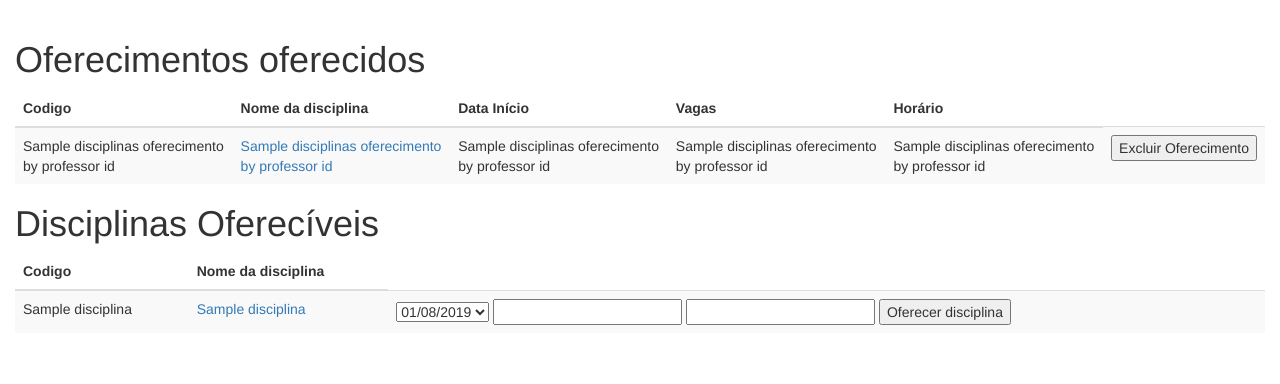
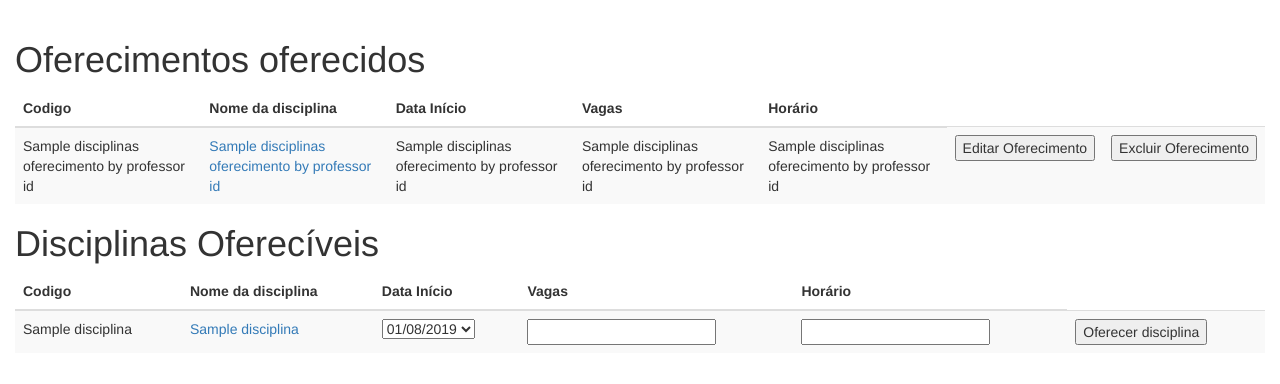
Before and after one commit to CaioCGH/ProjetoMAC350, a Flask app: page /painel_do_professor in a window 1280 px wide. Shown: the part 51-435 px from the top of the page. Run offline with Flask 2, Linux system fonts and the light colour scheme; the visitor is signed in with stand-in values (Sample User, id 1); tables that the repository leaves empty hold one stand-in row (values such as "Sample post"); a database or web service that is not in the repository returns one stand-in record (values such as "Sample title"); some libraries are stand-ins or nearby versions.

Commit message:
update do oferecimento

```diff
--- a/EP3/pessoa-curriculo/EP3_10262627_INTER_MOD_PEO_CUR.sql
+++ b/EP3/pessoa-curriculo/EP3_10262627_INTER_MOD_PEO_CUR.sql
@@ -211,7 +211,7 @@ LANGUAGE plpgsql;
 -- ==============================  FIM DAS FUNÇÕES DE DELETE ====================================
 
 -- ==============================  INÎCIO DAS FUNÇÕES DE UPDATE =================================
-CREATE OR REPLACE FUNCTION update_oferecimento(of_id integer, of_pr_id integer, of_dis_id integer, of_DataInicio integer, of_Vagas integer, of_Horario TEXT)
+CREATE OR REPLACE FUNCTION update_oferecimento(of_id integer, of_pr_id integer, of_dis_id integer, of_DataInicio TEXT, of_Vagas integer, of_Horario TEXT)
 RETURNS VOID AS $$
 DECLARE
 BEGIN
--- a/web/app.py
+++ b/web/app.py
@@ -144,7 +144,17 @@ def update_disciplina():
     disciplina_id = request.form.get('disciplina_a_atualizar')
     query = 'select * from disciplina where dis_id = {}'.format(disciplina_id)
     disciplina = get_query_one('curriculo', query)
-    return render_template('update_disciplina.html', disciplina=disciplina)
+    return render_template('update_oferecimento.html', disciplina=disciplina)
+
+@app.route('/update_oferecimento', methods=['POST'])
+def update_oferecimento():
+    oferecimento_id = request.form.get('oferecimento_a_atualizar')
+    query = 'select * from oferecimento where of_id = {}'.format(oferecimento_id)
+    oferecimento = get_query_one('pessoa-curriculo', query)
+    disciplina_id = request.form.get('disciplina_a_atualizar')
+    query = 'select * from disciplina where dis_id = {}'.format(disciplina_id)
+    disciplina = get_query_one('curriculo', query)
+    return render_template('update_oferecimento.html', oferecimento=oferecimento, disciplina=disciplina)
 
 @app.route('/do_update_disciplina', methods=['POST'])
 def do_update_disciplina():
@@ -161,7 +171,20 @@ def do_update_disciplina():
     get_execute('curriculo', query)
     return painel_do_administrador()
 
-    return render_template('update_disciplina.html', disciplina=disciplina)
+@app.route('/do_update_oferecimento', methods=['POST'])
+def do_update_oferecimento():
+    oferecimento_id    = request.form.get('oferecimento_id')
+    codigo    = request.form.get('codigo')
+    dataInicio= request.form.get('dataInicio')
+    nvagas    = request.form.get('nvagas')
+    horario   = request.form.get('horario')
+    query = 'SELECT * FROM disciplina WHERE dis_Codigo = \'{}\''.format(codigo)
+    disciplina = get_query_one('curriculo', query)
+    query = 'select update_oferecimento({}, {}, {}, \'{}\', {}, \'{}\' \
+    );'.format(oferecimento_id, session['pessoa_id'], disciplina[0], dataInicio, nvagas, horario)
+    get_execute('pessoa-curriculo', query)
+
+    return painel_do_professor()
 
 @app.route('/do_create_disciplina', methods=['POST'])
 def do_create_disciplina():
--- a/web/templates/painel_do_professor.html
+++ b/web/templates/painel_do_professor.html
@@ -21,12 +21,17 @@
                         <td>{{disciplina[4]}}</td>
                         <td>{{disciplina[5]}}</td>
                         <td>{{disciplina[6]}}</td>
-                        <td>
-                        <form action="/delete_oferecimento" method="post">
+
+                        <td><form action="/update_oferecimento" method="post">
+                            <input type="hidden" value="{{ disciplina[3]}}" name="oferecimento_a_atualizar">
+                            <input type="hidden" value="{{ disciplina[0]}}" name="disciplina_a_atualizar">
+                            <input type=submit value="Editar Oferecimento">
+                        </form></td>
+                        <td><form action="/delete_oferecimento" method="post">
                             <input type="hidden" value="{{ disciplina[3]}}" name="oferecimento_a_deletar">
                             <input type=submit value="Excluir Oferecimento">
-                        </form>
-                        </td>
+                        </form></td>
+
                     </tr>
                     {% endfor %}
             </tbody>
@@ -37,6 +42,9 @@
                 <tr>
                     <th scope="col">Codigo</th>
                     <th scope="col">Nome da disciplina</th>
+                    <th scope="col">Data Início</th>
+                    <th scope="col">Vagas</th>
+                    <th scope="col">Horário</th>
                 </tr>
             </thead>
             <tbody>
@@ -44,18 +52,18 @@
                     {% for disciplina in disciplinas %}
                         <td>{{disciplina[1]}}</td>
                         <td><a href="{{ url_for('show_disciplina', disc_id= disciplina[0]) }}">{{disciplina[2]}}</a></td>
-                        <td>
                             <form action="{{ url_for('create_oferecimento') }}" method=post>
-                                <select name="dataInicio">
+                                <td><select name="dataInicio">
                                     <option value="01/08/2019">01/08/2019</option>
                                     <option value="01/03/2020">01/03/2020</option>
                                     <option value="01/08/2020">01/08/2020</option>
                                     <option value="01/03/2021">01/03/2021</option>
-                                </select>
-                                <input type=text  name=nvagas ></input>
-                                <input type=text  name=horario ></input>
+                                </select></td>
+
+                                <td><input type=text  name=nvagas ></input></td>
+                                <td><input type=text  name=horario ></input></td>
                                 <input type=hidden value="{{ disciplina[0] }}" name=disciplina_a_oferecer></input>
-                                <input type=submit value="Oferecer disciplina"></input>
+                                <td><input type=submit value="Oferecer disciplina"></input></td>
                             </form>
                         </td>
                     </tr>
```
Also changed, not shown: web/templates/update_oferecimento.html (added, +25 -0 lines).
